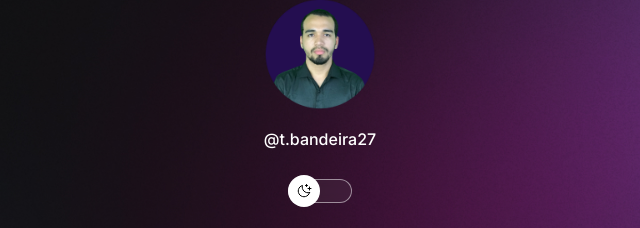
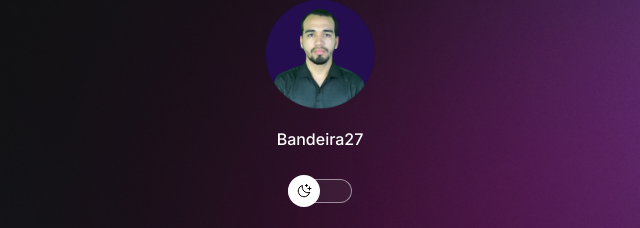
Before and after one commit to Bandeira27/Projeto, a plain HTML site: page index.html in a window 1280 px wide. Shown: the part 87-315 px from the top of the page, 320-960 px from the left. Drawn offline with nearby package versions, Linux system fonts and the light colour scheme.

Commit message:
Alterações

```diff
--- a/index.html
+++ b/index.html
@@ -17,7 +17,7 @@
     <div id="container">
       <div id="profile">
         <img src="./assets/Ramon-dark.png" alt="Tiago Ramon" />
-        <p>@t.bandeira27</p>
+        <p>Bandeira27</p>
       </div>
         <div id="switch" onclick="toggleMode()">
            <button></button>
```
Also changed, not shown: 1 other file.
